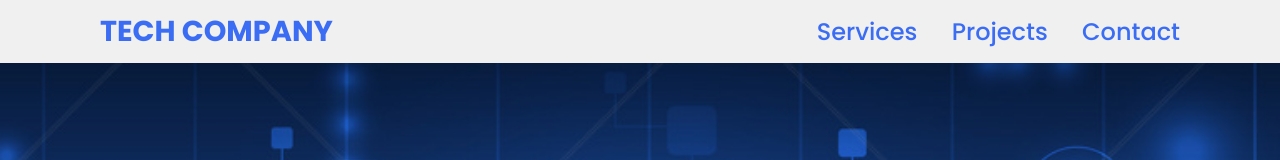
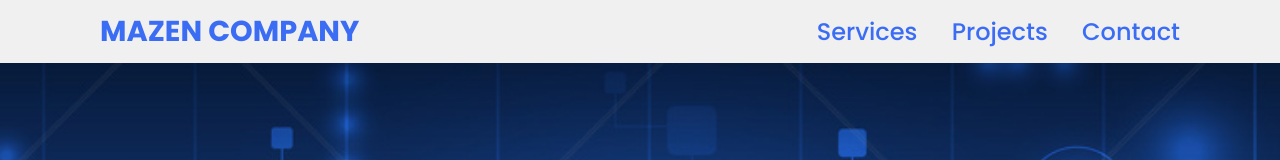
Before and after one commit to majdkz97/majdkz97.github.io, a plain HTML site: page index.html in a window 1280 px wide. Shown: the top 160 px of the page. Drawn offline with Linux system fonts and the light colour scheme.

Commit message:
change name again

```diff
--- a/index.html
+++ b/index.html
@@ -12,7 +12,7 @@
 <body>
 
     <header>
-        <a href="#" class="logo">Tech Company</a>
+        <a href="#" class="logo">mazen Company</a>
         <nav class="navigation">
             <a href="#services" >Services</a>
             <a href="#projects" >Projects</a>
```
